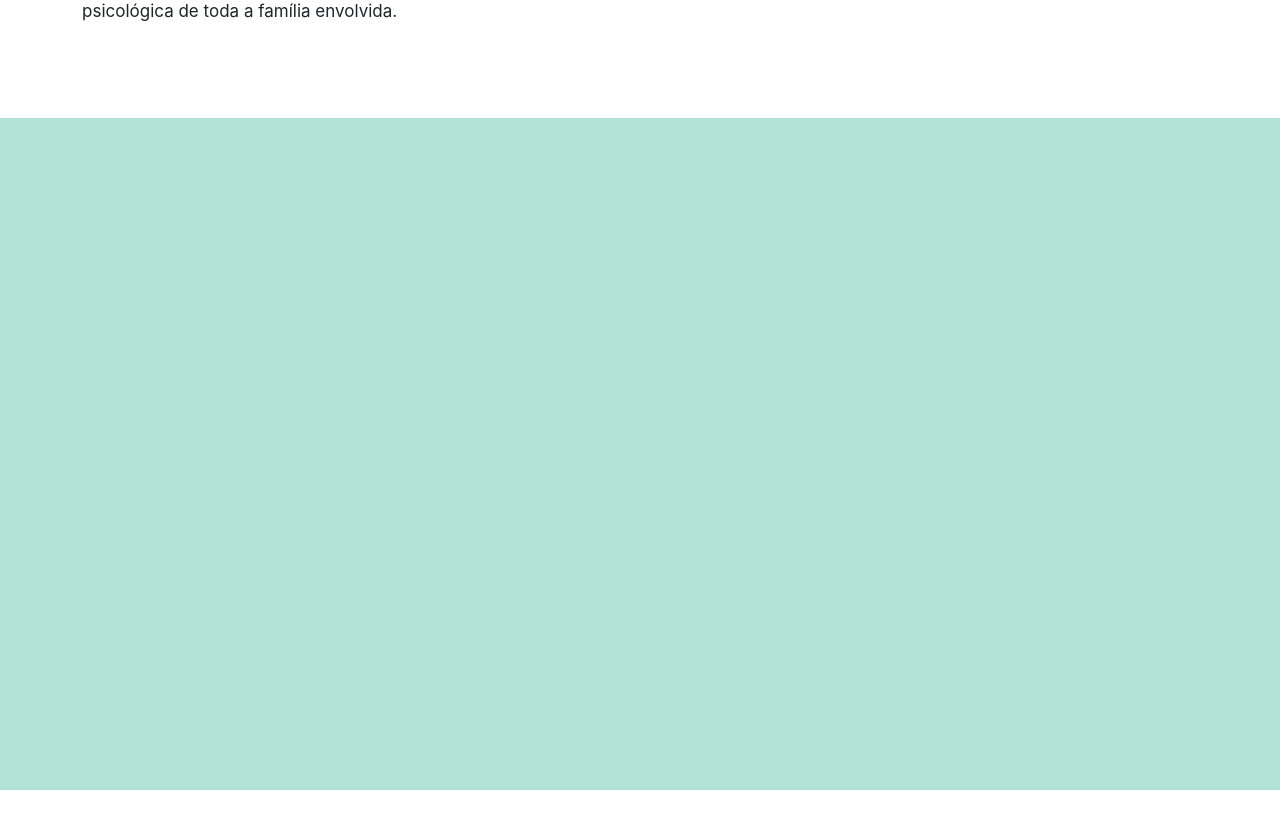
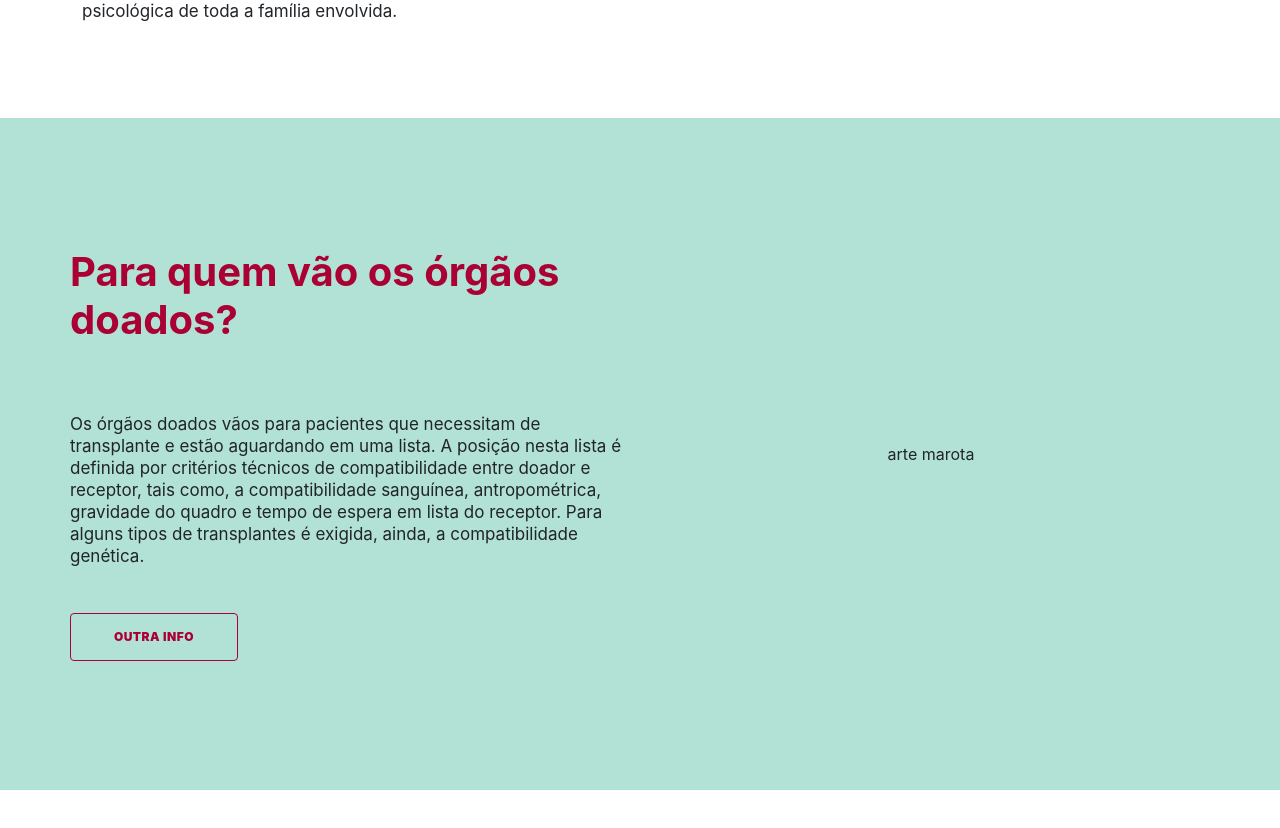
Before and after one commit to caiomarqs/frontend-sobrevida, a React (Create React App) app: page / in a window 1280 px wide. Shown: the part 1404-2232 px from the top of the page. Built offline with nearby package versions, Linux system fonts and the light colour scheme; a web font is replaced by a local one.

Commit message:
Add ParaQuemSection style

```diff
--- a/src/_sass/components/_button.scss
+++ b/src/_sass/components/_button.scss
@@ -54,25 +54,23 @@
 .outline-button-primary {
     background-color: transparent;
     color: $vinho-000;
-    transition: filter 0.15s ease-in-out;
+    transition: border 0.15s ease-in-out, color 0.15s ease-in-out, background-color 0.15s ease-in-out ;
     border: 1px solid $vinho-000;
-    filter: saturate(0.8);
 
     &:hover {
-        color: $vinho-000;
-        filter: saturate(1);
+        background-color: $vinho-000;
+        color: $branco-000;
     }
 }
 
 .outline-button-secondary {
     background-color: transparent;
     color: $vermelho-000;
-    transition: filter 0.15s ease-in-out;
+    transition: border 0.15s ease-in-out, color 0.15s ease-in-out, background-color 0.15s ease-in-out ;
     border: 1px solid $vermelho-000;
-    filter: saturate(0.8);
 
     &:hover {
-        color: $vermelho-000;
-        filter: saturate(1);
+        background-color: $vermelho-000;
+        color: $branco-000;
     }
 }
--- a/src/_sass/view/homeSections/__home_sections_dir.scss
+++ b/src/_sass/view/homeSections/__home_sections_dir.scss
@@ -1,4 +1,4 @@
 @import 'principal_section';
 @import 'doe_section';
-@import 'pra_quem_section';
+@import 'para_quem_section';
 @import 'charts_section';
--- /dev/null
+++ b/src/_sass/view/homeSections/_para_quem_section.scss
@@ -0,0 +1,37 @@
+#para-quem-section {
+    min-height: 42rem;
+    background-color: $verde-p-000;
+
+    .container {
+        display: flex;
+        flex-direction: row;
+        min-height: 42rem;
+
+        #para-quem-contetudo {
+            flex: 1;
+            display: flex;
+            flex-direction: column;
+            justify-content: center;
+            padding: 0 0.75rem 0 0;
+
+            h3{
+                color: $vinho-000;
+                height: 7.4375rem;
+                margin-bottom: 2.875rem;
+            }
+            p{
+                @include body1();
+                margin-bottom: 2.875rem;
+            }
+        }
+
+        #para-quem-img {
+            padding: 0 0 0 0.75rem;
+            flex: 1;
+            display: flex;
+            flex-direction: column;
+            justify-content: center;
+            align-items: center;
+        }
+    }
+}
--- a/src/_sass/view/homeSections/_pra_quem_section.scss
+++ /dev/null
@@ -1,4 +0,0 @@
-#pra-quem-section{
-    min-height: 42rem;
-    background-color: $verde-p-000;
-}
--- a/src/constants/texts.js
+++ b/src/constants/texts.js
@@ -24,8 +24,8 @@ export default {
     'informacao.conteudo4.tipo1':'Doador vivo é qualquer pessoa saudável e capaz, nos termos da lei, que concorde com a doação e que esteja apta a realizá-la sem prejudicar sua própria saúde. O doador vivo pode doar um dos rins, parte do fígado ou dos pulmões e medula óssea. ',
     'informacao.conteudo4.tipo2':'Doador falecido é qualquer pessoa identificada cuja morte encefálica ou parada cardíaca tenham sido comprovadas e cuja família autorize a doação. O doador falecido por morte encefálica pode doar fígado, rins, pulmões, pâncreas, coração, intestino delgado e tecidos. O doador falecido por parada cardíaca pode doar tecidos: córneas, pele, ossos, tendões, vasos sanguíneos entre outros.',
 
-    'informacao.titulo5':'Para quem vão os órgãos doados?',
-    'informação.conteudo5':'Os órgãos doados vãos para pacientes que necessitam de transplante e estão aguardando em uma lista. A posição nesta lista é definida por critérios técnicos de compatibilidade entre doador e receptor, tais como, a compatibilidade sanguínea, antropométrica, gravidade do quadro e tempo de espera em lista do receptor. Para alguns tipos de transplantes é exigida, ainda, a compatibilidade genética.',
+    'paraquemSection.titulo':'Para quem vão os órgãos doados?',
+    'paraquemSection.conteudo':'Os órgãos doados vãos para pacientes que necessitam de transplante e estão aguardando em uma lista. A posição nesta lista é definida por critérios técnicos de compatibilidade entre doador e receptor, tais como, a compatibilidade sanguínea, antropométrica, gravidade do quadro e tempo de espera em lista do receptor. Para alguns tipos de transplantes é exigida, ainda, a compatibilidade genética.',
 
     'informacao.titulo6':'Morte encefálica',
     'informação.conteudo6':'A morte encefálica é a perda completa e irreversível das funções cerebrais. No Brasil, o diagnóstico de morte encefálica é regulamentado por uma Resolução do Conselho Federal de Medicina, que determina serem necessários dois exames clínicos realizados por médicos diferentes e um exame complementar (gráfico, metabólico ou de imagem).',
--- a/src/view/Home.js
+++ b/src/view/Home.js
@@ -2,7 +2,7 @@ import React from 'react'
 
 import { PrincipalSection } from './HomeSections/PrincipalSection'
 import { DoeSection } from './HomeSections/DoeSection'
-import { PraQuemSection } from './HomeSections/PraQuemSection'
+import { ParaQuemSection } from './HomeSections/ParaQuemSection'
 import { ChartsSection } from './HomeSections/ChartsSections'
 import { DuvidasSection } from './HomeSections/DuvidasSection'
 import { ChatBrandSection } from './HomeSections/ChatBrandSection'
@@ -12,7 +12,7 @@ const Home = () => {
         <>
             <PrincipalSection />
             <DoeSection />
-            <PraQuemSection />
+            <ParaQuemSection />
             <ChartsSection />
             <DuvidasSection />
             <ChatBrandSection />
--- /dev/null
+++ b/src/view/HomeSections/ParaQuemSection.js
@@ -0,0 +1,23 @@
+import React from 'react'
+
+import constants from '../../constants/texts'
+import { Button } from '../../components'
+
+const ParaQuemSection = () => {
+    return (
+        <section id="para-quem-section">
+            <div className="container">
+                <div id="para-quem-contetudo">
+                    <h3>{constants['paraquemSection.titulo']}</h3>
+                    <p>{constants['paraquemSection.conteudo']}</p>
+                    <Button value="Outra Info" className="outline-button-primary"/>
+                </div>
+                <div id="para-quem-img">
+                    <p>arte marota</p>
+                </div>
+            </div>
+        </section>
+    )
+}
+
+export { ParaQuemSection }
--- a/src/view/HomeSections/PraQuemSection.js
+++ /dev/null
@@ -1,13 +0,0 @@
-import React from 'react'
-
-const PraQuemSection = () => {
-    return (
-        <section id="pra-quem-section">
-            <div className="container">
-
-            </div>
-        </section>
-    )
-}
-
-export { PraQuemSection }
```
